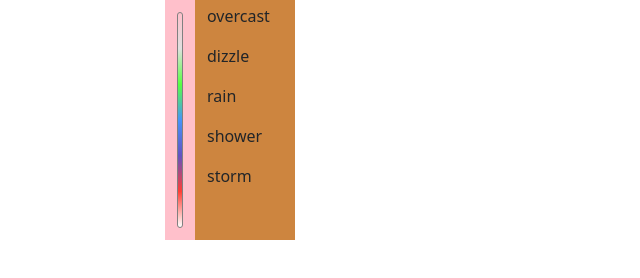
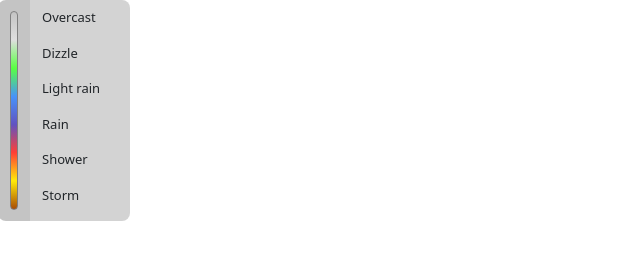
Before and after one commit to h-lim-hl/projectFastBoots, a plain HTML site: page test2.htm in a window 1280 px wide. Shown: the whole page, without its empty margins (0-640 px from the left). Drawn offline with nearby package versions, Linux system fonts and the light colour scheme.

Commit message:
added rainviewer legend, corrected rainviewer  css colors

```diff
--- /dev/null
+++ b/css/leafletCssOverride.css
@@ -0,0 +1,3 @@
+.leaflet-control {
+  display: inline-block;
+}
--- /dev/null
+++ b/css/makers.css
@@ -0,0 +1,3 @@
+.windmarker {
+  rotate :  0
+}
--- a/css/rainviewer.css
+++ b/css/rainviewer.css
@@ -5,8 +5,9 @@
   --rainviewer-bw-lt : #343434ff;
   --rainviewer-bw-md : #3e3e3eff;
   --rainviewer-bw-hv : #484848ff;
-  --rainviewer-bw-hl : #525252ff;
-  --rainviewer-bw-end : #7f7f7fff;
+  --rainviewer-bw-vh : #525252ff;
+  --rainviewer-bw-ew : #5c5c5cff;
+  --rainviewer-bw-end : #7a7a7aff;
 
 
   /* Original Scheme */
@@ -15,8 +16,9 @@
   --rainviewer-or-lt : #58ff42ff;
   --rainviewer-or-md : #4793f9ff;
   --rainviewer-or-hv : #6153c1ff;
-  --rainviewer-or-hl : #ff3f35ff;
-  --rainviewer-or-end : #ffffffff;
+  --rainviewer-or-vh : #ff3f35ff;
+  --rainviewer-or-ew : #ffeb0aff;
+  --rainviewer-or-end : #a84c06ff;
 
   /* Universal Blue Scheme */
   --rainviewer-ub-start : #92887188;
@@ -24,8 +26,9 @@
   --rainviewer-ub-lt : #0077aaff;
   --rainviewer-ub-md : #ffee00ff;
   --rainviewer-ub-hv : #ff7700ff;
-  --rainviewer-ub-hl : #ee0000ff;
-  --rainviewer-ub-end : #aa00aaff;
+  --rainviewer-ub-vh : #ee0000ff;
+  --rainviewer-ub-ew : #ffaaffff;
+  --rainviewer-ub-end : #ff44ffff;
 
   /* Titan Scheme  */
   --rainviewer-tt-start: #005a00ff;
@@ -33,7 +36,8 @@
   --rainviewer-tt-lt: #6e0dc6ff;
   --rainviewer-tt-md: #c06487ff;
   --rainviewer-tt-hv: #fac431ff;
-  --rainviewer-tt-hl: #fe9a58ff;
+  --rainviewer-tt-vh: #fe9a58ff;
+  --rainviewer-tt-ew: #fd341cff;
   --rainviewer-tt-end: #d3d3d3ff;
 
   /* The Weather Channel Scheme */
@@ -42,6 +46,8 @@
   --rainviewer-wc-lt : #11651aff;
   --rainviewer-wc-md : #ffee07ff;
   --rainviewer-wc-hv : #f38b08ff;
+  --rainviewer-wc-vh : #ea5e09ff;
+  --rainviewer-wc-ew : #d3100cff;
   --rainviewer-wc-end : #b80c08ff;
 
   /* Meteored Scheme */
@@ -50,8 +56,9 @@
   --rainviewer-mt-lt: #0000f3ff;
   --rainviewer-mt-md: #32c23dff;
   --rainviewer-mt-hv: #ffff50ff;
-  --rainviewer-mt-hl: #df5e0bff;
-  --rainviewer-mt-end: #502a68ff;
+  --rainviewer-mt-vh: #df5e0bff;
+  --rainviewer-mt-ew: #e90000ff;
+  --rainviewer-mt-end: #ef5beeff;
 
   /*NEXRAD Level III Scheme */
   --rainviewer-nr-start: #04e9e7ff;
@@ -59,8 +66,9 @@
   --rainviewer-nr-lt: #00ff00ff;
   --rainviewer-nr-md: #087305ff;
   --rainviewer-nr-hv: #ecce00ff;
-  --rainviewer-nr-hl: #ff0000ff;
-  --rainviewer-nr-end: #ffffffff;
+  --rainviewer-nr-vh: #ff0000ff;
+  --rainviewer-nr-ew: #bd0000ff;
+  --rainviewer-nr-end: #9c52c6ff;
 
   /* Rainbow @ Selex SI Scheme */
   --rainviewer-rs-start : #00000000;
@@ -68,8 +76,9 @@
   --rainviewer-rs-lt : #00d319ff;
   --rainviewer-rs-md : #fffd1bff;
   --rainviewer-rs-hv : #ffab00ff;
-  --rainviewer-rs-hl : #f01002ff;
-  --rainviewer-rs-end : #ffaaffff;
+  --rainviewer-rs-vh : #f01002ff;
+  --rainviewer-rs-ew : #e400b1ff;
+  --rainviewer-rs-end : #ff66ffff;
 
   /* Dark Sky */
   --rainviewer-ds-start: #005eb611;
@@ -77,7 +86,8 @@
   --rainviewer-ds-lt: #005eb699;
   --rainviewer-ds-md: #a44c92ff;
   --rainviewer-ds-hv: #ffb76eff;
-  --rainviewer-ds-hl: #fffd05ff;
+  --rainviewer-ds-vh: #fffd05ff;
+  --rainviewer-ds-ew: #fffd05ff;
   --rainviewer-ds-end: #fffd05ff;
 }
 
@@ -88,7 +98,8 @@
    var(--rainviewer-bw-lt),
    var(--rainviewer-bw-md),
    var(--rainviewer-bw-hv),
-   var(--rainviewer-bw-hl),
+   var(--rainviewer-bw-vh),
+   var(--rainviewer-bw-ew),
    var(--rainviewer-bw-end))
 }
 
@@ -99,7 +110,8 @@
    var(--rainviewer-or-lt),
    var(--rainviewer-or-md),
    var(--rainviewer-or-hv),
-   var(--rainviewer-or-hl),
+   var(--rainviewer-or-vh),
+   var(--rainviewer-or-ew),
    var(--rainviewer-or-end))
 }
 
@@ -110,7 +122,8 @@
    var(--rainviewer-ub-lt),
    var(--rainviewer-ub-md),
    var(--rainviewer-ub-hv),
-   var(--rainviewer-ub-hl),
+   var(--rainviewer-ub-vh),
+   var(--rainviewer-ub-ew),
    var(--rainviewer-ub-end))
 }
 
@@ -121,7 +134,8 @@
    var(--rainviewer-tt-lt),
    var(--rainviewer-tt-md),
    var(--rainviewer-tt-hv),
-   var(--rainviewer-tt-hl),
+   var(--rainviewer-tt-vh),
+   var(--rainviewer-tt-ew),
    var(--rainviewer-tt-end))
 }
 
@@ -132,7 +146,8 @@
    var(--rainviewer-wc-lt),
    var(--rainviewer-wc-md),
    var(--rainviewer-wc-hv),
-   var(--rainviewer-wc-hl),
+   var(--rainviewer-wc-vh),
+   var(--rainviewer-wc-ew),
    var(--rainviewer-wc-end))
 }
 
@@ -143,7 +158,8 @@
    var(--rainviewer-mt-lt),
    var(--rainviewer-mt-md),
    var(--rainviewer-mt-hv),
-   var(--rainviewer-mt-hl),
+   var(--rainviewer-mt-vh),
+   var(--rainviewer-mt-ew),
    var(--rainviewer-mt-end))
 }
 
@@ -154,7 +170,8 @@
    var(--rainviewer-nr-lt),
    var(--rainviewer-nr-md),
    var(--rainviewer-nr-hv),
-   var(--rainviewer-nr-hl),
+   var(--rainviewer-nr-vh),
+   var(--rainviewer-nr-ew),
    var(--rainviewer-nr-end))
 }
 
@@ -165,7 +182,8 @@
    var(--rainviewer-rs-lt),
    var(--rainviewer-rs-md),
    var(--rainviewer-rs-hv),
-   var(--rainviewer-rs-hl),
+   var(--rainviewer-rs-vh),
+   var(--rainviewer-rs-ew),
    var(--rainviewer-rs-end))
 }
 
@@ -176,6 +194,11 @@
    var(--rainviewer-ds-lt),
    var(--rainviewer-ds-md),
    var(--rainviewer-ds-hv),
-   var(--rainviewer-ds-hl),
+   var(--rainviewer-ds-vh),
+   var(--rainviewer-ds-ew),
    var(--rainviewer-ds-end))
 }
+
+.rainviewer-legend-txt {
+  font-size: small;
+}
--- a/test2.htm
+++ b/test2.htm
@@ -11,26 +11,22 @@
 </head>
 
 <body>
-  <div class="container" style="height:300px">
-    <div class="row" style="height:max(100px, 30vh)">
-      <div class="offset-1 align-content-center" style="background-color: pink; width:30px;">
+  <div>
+    <div class="row" style="height: 100%;">
+      <div class="align-content-center"
+        style="margin-left: 10px; background-color: rgb(196, 196, 196); width: 32px; border-radius: 8px 0 0 8px">
         <div class="rainviewerOr"
-          style="height: 90%; border-radius: 6px; border-color: grey; border-width: 1px; border-style:groove">
+          style="height: 90%; border-radius: 16px; border-color: grey; border-width: 1px; border-style:groove">
         </div>
       </div>
-      <div class="just" style="background: peru; width:100px;">
+      <div style="background: lightgray; width:100px; border-radius: 0px 8px 8px 0">
         <div class="pt-1 d-flex flex-column justify-content-between">
-          <p>
-            overcast
-          </p>
-          <p>
-            dizzle
-          </p>
-          <p>
-            rain
-          </p>
-          <p class="align-text-center">shower</p>
-          <p>storm </p>
+          <p class="rainviewer-legend-txt pt-1">Overcast</p>
+          <p class="rainviewer-legend-txt">Dizzle</p>
+          <p class="rainviewer-legend-txt">Light rain</p>
+          <p class="rainviewer-legend-txt">Rain</p>
+          <p class="rainviewer-legend-txt">Shower</p>
+          <p class="rainviewer-legend-txt">Storm</p>
         </div>
       </div>
     </div>
```
Also changed, not shown: index.html (+3 -1 lines), js/map.js (+26 -8 lines), js/rainviewer.js (+37 -0 lines), test.htm (+1 -10 lines), js/markers.js (added).
